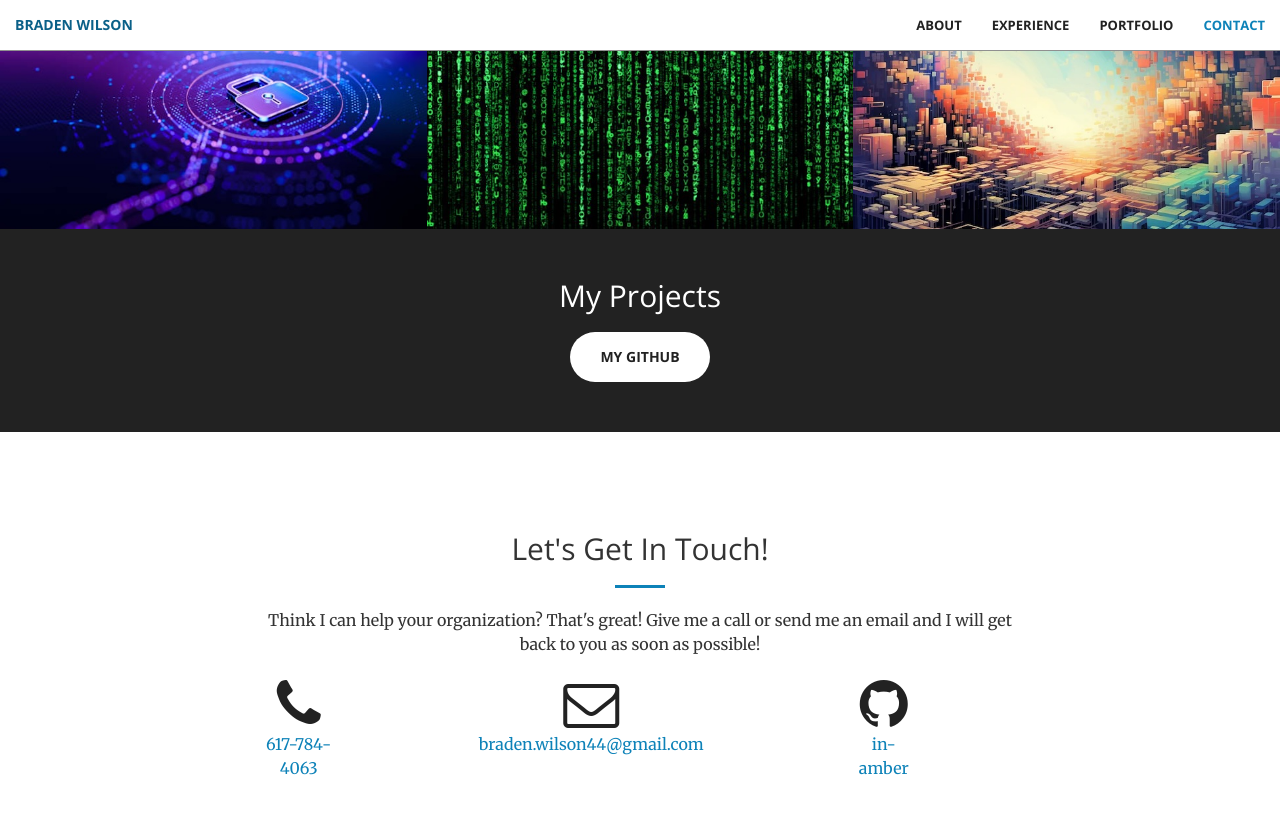
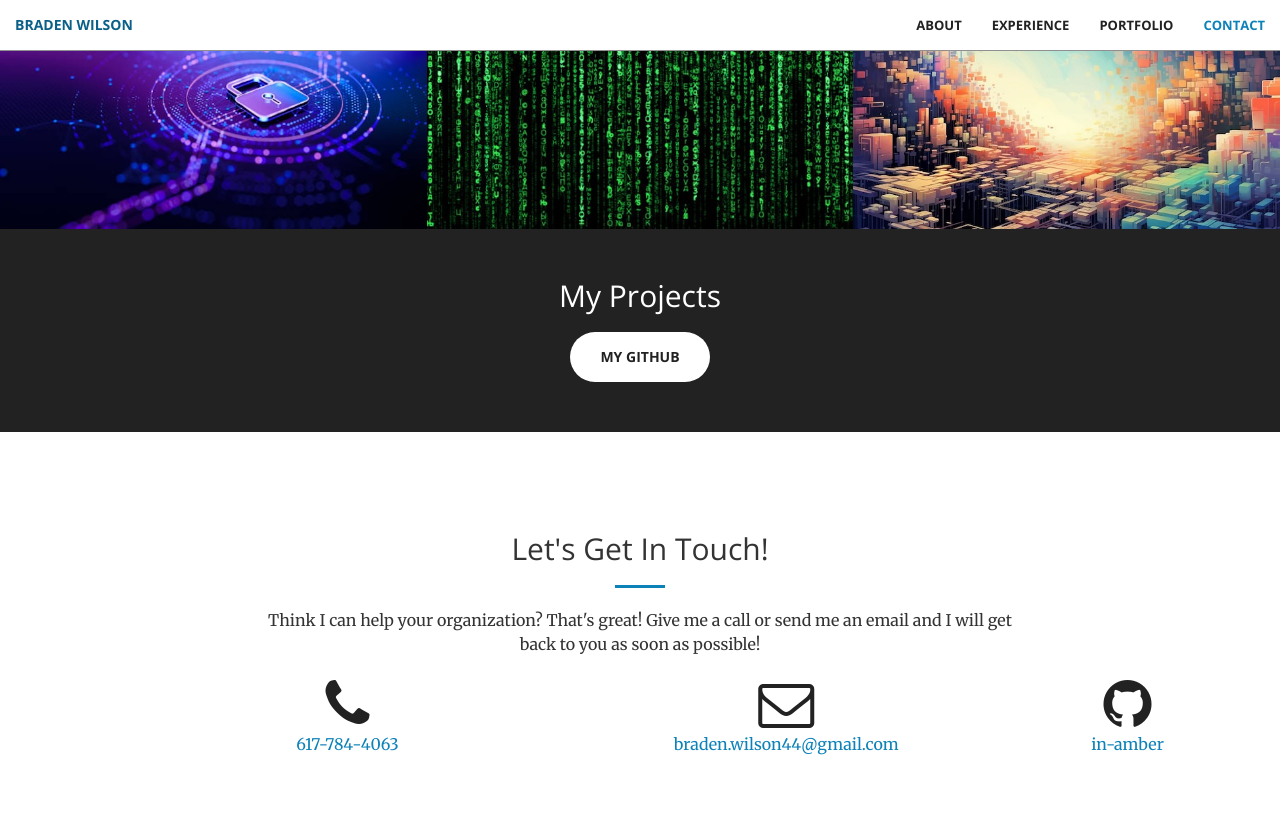
Before and after one commit to in-amber/in-amber.github.io, a Jekyll site: the page built from index.html, in a window 1280 px wide and 900 px high, scrolled down 1703 px. Shown: the top 814 px of the window. Built offline with Jekyll 4.4.1, drawn with Linux system fonts in a browser that asks for light colours.

Commit message:
Adjusted contact spacing

```diff
--- a/_includes/contact.html
+++ b/_includes/contact.html
@@ -6,19 +6,19 @@
                 <hr class="primary">
                 <p>Think I can help your organization? That's great! Give me a call or send me an email and I will get back to you as soon as possible!</p>
             </div>
-        <div class="col-lg-1 col-lg-offset-2 text-center">
+        <div class="col-lg-2 col-lg-offset-2 text-center">
             <a href="#">
                 <i class="fa fa-phone fa-3x wow bounceIn" data-wow-delay=".1s"></i>
                 <p>{{ site.phone_number }}</p>
             </a>
         </div>
-        <div class="col-lg-3 col-lg-offset-1 text-center">
+        <div class="col-lg-3 col-lg-offset-2 text-center">
             <a href="mailto:{{ site.email }}">
             <i class="fa fa-envelope-o fa-3x wow bounceIn" data-wow-delay=".1s"></i>
                 <p>{{ site.email }}</p>
             </a>
         </div>
-        <div class="col-lg-1 col-lg-offset-1 text-center">
+        <div class="col-lg-2 col-lg-offset-1 text-center">
             <a href="https://github.com/{{ site.github_username }}">
             <i class="fa fa-github fa-3x wow bounceIn" data-wow-delay=".1s"></i>
                 <p>{{ site.github_username }}</p>
```
